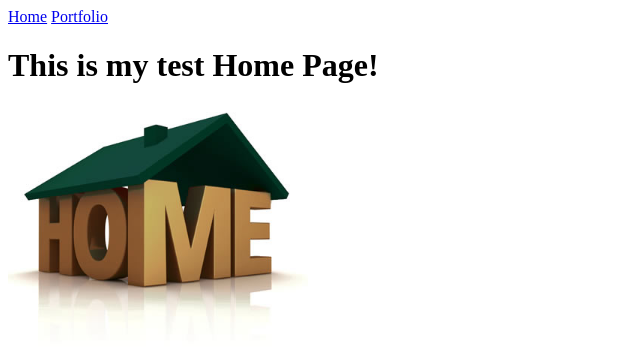
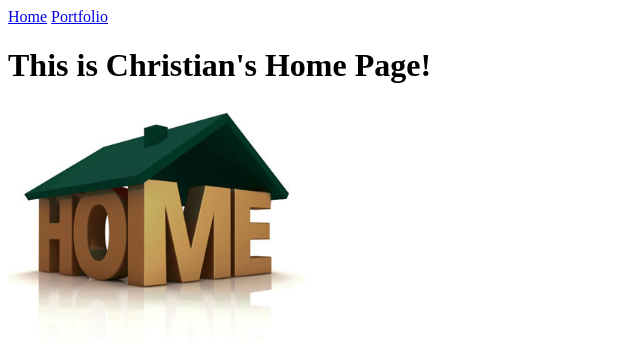
Before and after one commit to cesco19/cesco19.github.io, a plain HTML site: page my_website/index.html in a window 1280 px wide. Shown: the whole page, without its empty margins (0-640 px from the left). Drawn offline with Linux system fonts and the light colour scheme.

Commit message:
Changed the heading

```diff
--- a/my_website/index.html
+++ b/my_website/index.html
@@ -7,7 +7,7 @@
   <body>
     <a href="index.html">Home</a>
     <a href="portfolio.html">Portfolio</a>
-    <h1>This is my test Home Page!</h1>
+    <h1>This is Christian's Home Page!</h1>
     <img src="images/home.jpg" height="250">
   </body>
 </html>
```
